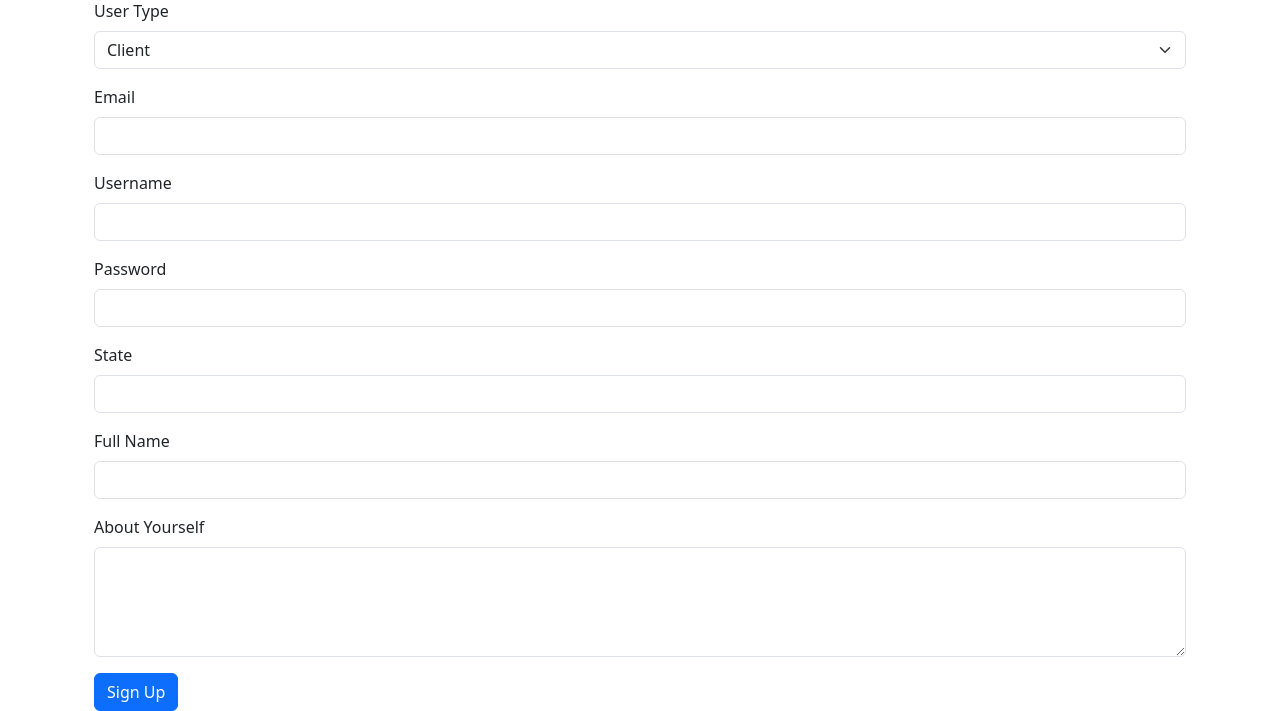
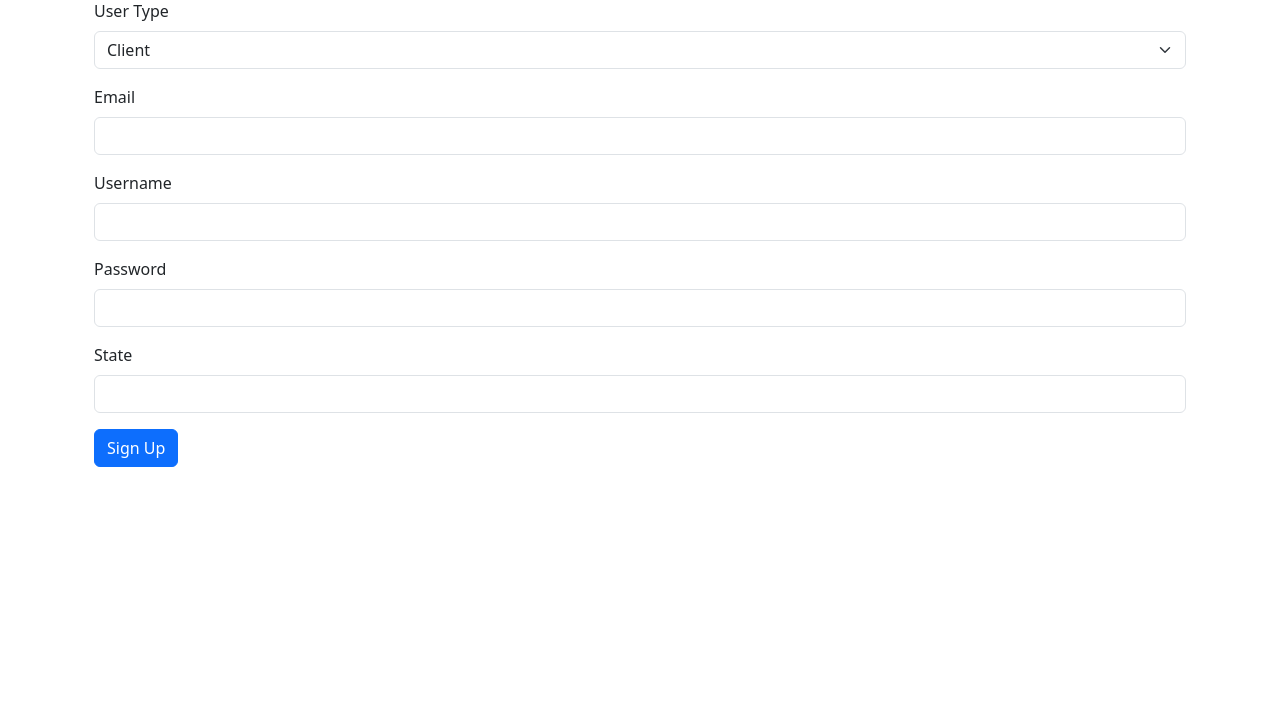
Before and after one commit to kfirleva217/Haltura, a Flask app: template templates/signup.html in a window 1280 px wide. Shown: the part 137-848 px from the top of the page. After the commit the page ends 604 px from the top, so only its background shows below. Run offline with Flask 3, Linux system fonts and the light colour scheme; the template is opened without the code that fills it, so the values that code supplies are empty.

Commit message:
made some changes

```diff
--- a/app.py
+++ b/app.py
@@ -4,8 +4,8 @@ from flask_mysqldb import MySQL
 app = Flask(__name__, template_folder="./templates")
 app.config['MYSQL_HOST'] = 'localhost'
 app.config['MYSQL_USER'] = 'root'
-app.config['MYSQL_PASSWORD'] = 'admin'
-app.config['MYSQL_DB'] = 'flask'
+app.config['MYSQL_PASSWORD'] = 'Kfir2208'
+app.config['MYSQL_DB'] = 'Haltura'
 mysql = MySQL(app)
 
 import Haltura.routes
--- a/routes/index.py
+++ b/routes/index.py
@@ -1,18 +1,26 @@
-from app import app
-from flask import render_template, request
+from app import app, mysql
+from flask import render_template, request, redirect, url_for
 
 
 @app.route('/')
 def index():
-    return render_template ('home.html')
+    return render_template('home.html')
+
 
 @app.route('/login', methods=['GET'])
 def login():
     return render_template('login.html')
 
+
 @app.route('/signup', methods=['GET', 'POST'])
 def signup():
+    f=open('/Users/kfir/log.txt','a')
+    f.write("Welcome")
+    f.close()
     if request.method == 'POST':
+        f = open('/Users/kfir/log.txt', 'a')
+        f.write("post")
+        f.close()
         user_type = request.form['user-type']
         email = request.form['email']
         username = request.form['username']
@@ -22,7 +30,6 @@ def signup():
         about_yourself = request.form['about-yourself']
         occupation = request.form.get('occupation', None)
         experience = request.form.get('experience', None)
-
         conn = mysql.connection
         cursor = conn.cursor()
 
@@ -36,10 +43,10 @@ def signup():
                 "INSERT INTO users (email, username, password, user_type, occupation, experience, full_name, about_yourself) VALUES (%s, %s, %s, %s, %s, %s, %s, %s)",
                 (email, username, password, user_type, occupation, experience, full_name, about_yourself)
             )
-
+            return "User registered successfully!"
         conn.commit()
         cursor.close()
-
-        return redirect(url_for('login'))
+        conn.close()
+        return redirect(url_for('success'))
 
     return render_template('signup.html')
--- a/routes/users.py
+++ b/routes/users.py
@@ -5,6 +5,6 @@ from flask import render_template
 @app.route('/users')
 def get_users():
     cur = mysql.connection.cursor()
-    cur.execute("SELECT * FROM users")
-    users = cur.fetchall()
-    return render_template('users.html', users=users)
+    cur.execute("SELECT * FROM Haltura.clients")  # Make sure 'clients' table exists in the correct schema
+    clients = cur.fetchall()
+    return render_template('users.html', clients=clients)
--- a/templates/signup.html
+++ b/templates/signup.html
@@ -3,7 +3,7 @@
 {% block content %}
 <div class="container">
     <h1>Sign Up</h1>
-    <form action="/register" method="POST">
+    <form action="/singup" method="POST">
         <div class="mb-3">
             <label for="user-type" class="form-label">User Type</label>
             <select class="form-select" id="user-type" name="user-type" onchange="showFields()">
@@ -16,15 +16,15 @@
             <!-- Fields for Client -->
             <div class="mb-3">
                 <label for="email" class="form-label">Email</label>
-                <input type="email" class="form-control" id="email" name="email" required>
+                <input type="email" class="form-control" id="client-email" name="email" required>
             </div>
             <div class="mb-3">
                 <label for="username" class="form-label">Username</label>
-                <input type="text" class="form-control" id="username" name="username" required>
+                <input type="text" class="form-control" id="client-username" name="username" required>
             </div>
             <div class="mb-3">
                 <label for="password" class="form-label">Password</label>
-                <input type="password" class="form-control" id="password" name="password" required>
+                <input type="password" class="form-control" id="client-password" name="password" required>
             </div>
             <div class="mb-3">
                 <label for="state" class="form-label">State</label>
@@ -54,18 +54,20 @@
                 <label for="experience" class="form-label">Years of Experience</label>
                 <input type="number" class="form-control" id="experience" name="experience">
             </div>
+            <div class="mb-3">
+                <label for="full-name" class="form-label">Full Name</label>
+                 <input type="text" class="form-control" id="full-name" name="full-name" required>
+            </div>
+
+            <div class="mb-3">
+                <label for="about-yourself" class="form-label">About Yourself</label>
+                <textarea class="form-control" id="about-yourself" name="about-yourself" rows="4"></textarea>
+            </div>
+
         </div>
         <!-- ... existing form code ... -->
 
-<div class="mb-3">
-    <label for="full-name" class="form-label">Full Name</label>
-    <input type="text" class="form-control" id="full-name" name="full-name" required>
-</div>
 
-<div class="mb-3">
-    <label for="about-yourself" class="form-label">About Yourself</label>
-    <textarea class="form-control" id="about-yourself" name="about-yourself" rows="4"></textarea>
-</div>
 
 <!-- ... rest of the form ... -->
 
```
Also changed, not shown: routes/__init__.py (line endings or trailing spaces).
